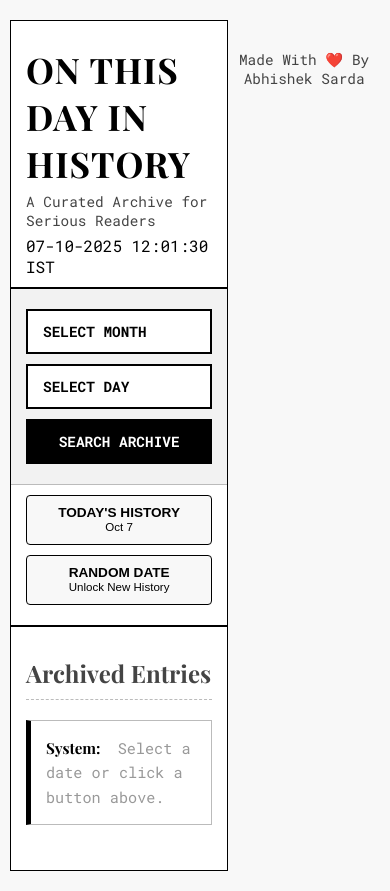
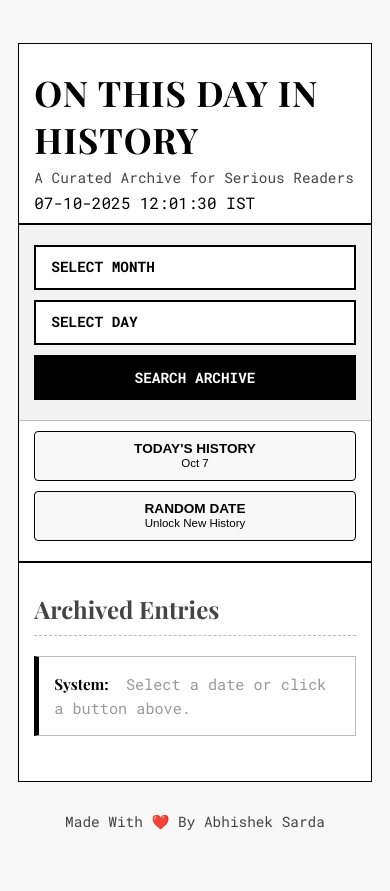
Before and after one commit to Abhisheksarda4888/Historical-Event-Lookup, a plain HTML site: page index.html in a window 390 px wide. Drawn offline with nearby package versions, Linux system fonts and the light colour scheme.

Commit message:
Update style.css

```diff
--- a/style.css
+++ b/style.css
@@ -13,8 +13,11 @@ body {
     background-color: var(--color-background);
     color: var(--color-primary);
     display: flex;
+    /* FIX 1: Stacks the main box and footer vertically */
+    flex-direction: column;
     justify-content: center;
-    align-items: flex-start;
+    /* FIX 2: Centers all content (box and footer) horizontally */
+    align-items: center;
     min-height: 100vh;
     margin: 20px 10px;
     padding: 0;
@@ -31,7 +34,7 @@ body {
     overflow: hidden;
 }
 
-/* --- HEADER FLEXBOX STYLES (NEW) --- */
+/* --- HEADER FLEXBOX STYLES --- */
 header {
     background-color: var(--color-secondary);
     color: var(--color-primary);
@@ -41,8 +44,8 @@ header {
 
 .header-content {
     display: flex;
-    justify-content: space-between; /* Pushes left and right content to opposite sides */
-    align-items: center; /* Vertically centers the clock with the title */
+    justify-content: space-between;
+    align-items: center;
 }
 
 .header-left {
@@ -51,7 +54,6 @@ header {
 
 .header-right {
     text-align: right;
-    /* Small margin to separate it from the title on desktop */
     margin-left: 15px;
 }
 
@@ -61,7 +63,7 @@ header {
     font-size: 0.85em;
     font-weight: 700;
     color: #444;
-    white-space: nowrap; /* Ensures the date/time stays on one line */
+    white-space: nowrap;
 }
 
 /* Header Text */
@@ -235,6 +237,22 @@ header h1 {
     color: #444444;
 }
 
+/* --- APP FOOTER STYLES (FIXED) --- */
+.app-footer {
+    text-align: center;
+    font-family: var(--font-body);
+    font-size: 0.9em;
+    font-weight: 400;
+    color: #444;
+
+    /* FIX: Constrain its width to match the main container so it centers properly */
+    width: 100%;
+    max-width: 650px;
+
+    margin-top: 20px;
+    padding: 10px 0;
+}
+
 
 /* --- MOBILE RESPONSIVENESS --- */
 @media (max-width: 650px) {
@@ -244,7 +262,7 @@ header h1 {
     }
 
     .header-content {
-        flex-direction: column; /* Stacks header elements vertically */
+        flex-direction: column;
         align-items: flex-start;
     }
     .header-right {
@@ -272,17 +290,3 @@ header h1 {
         padding-right: 15px;
     }
 }
-
-/* --- APP FOOTER STYLES (NEW) --- */
-.app-footer {
-    text-align: center; /* Centers the text */
-    font-family: var(--font-body);
-    font-size: 0.9em;
-    font-weight: 400;
-    color: #444; /* Dark gray for a subtle look */
-
-    /* Spacing below the main box */
-    margin-top: 20px;
-    padding: 10px 0;
-}
-/* All existing CSS remains above this block. */
```
